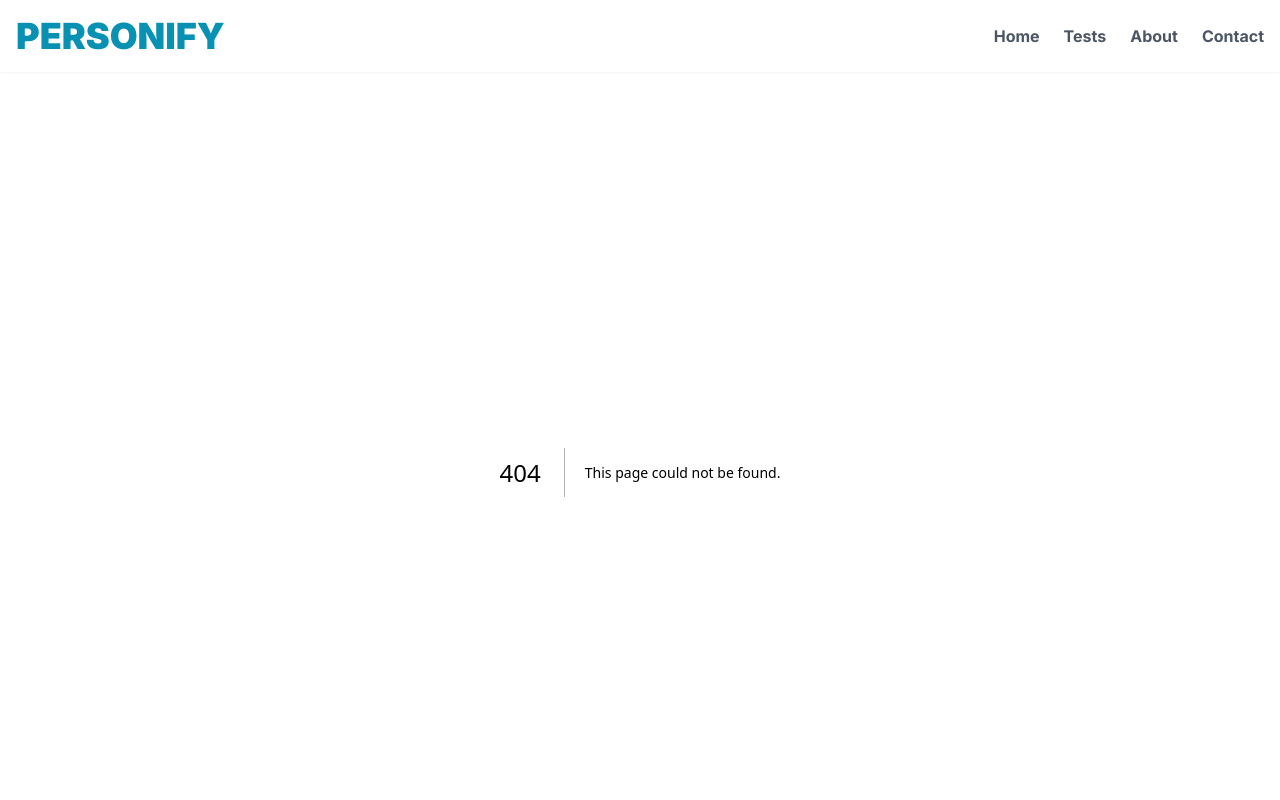
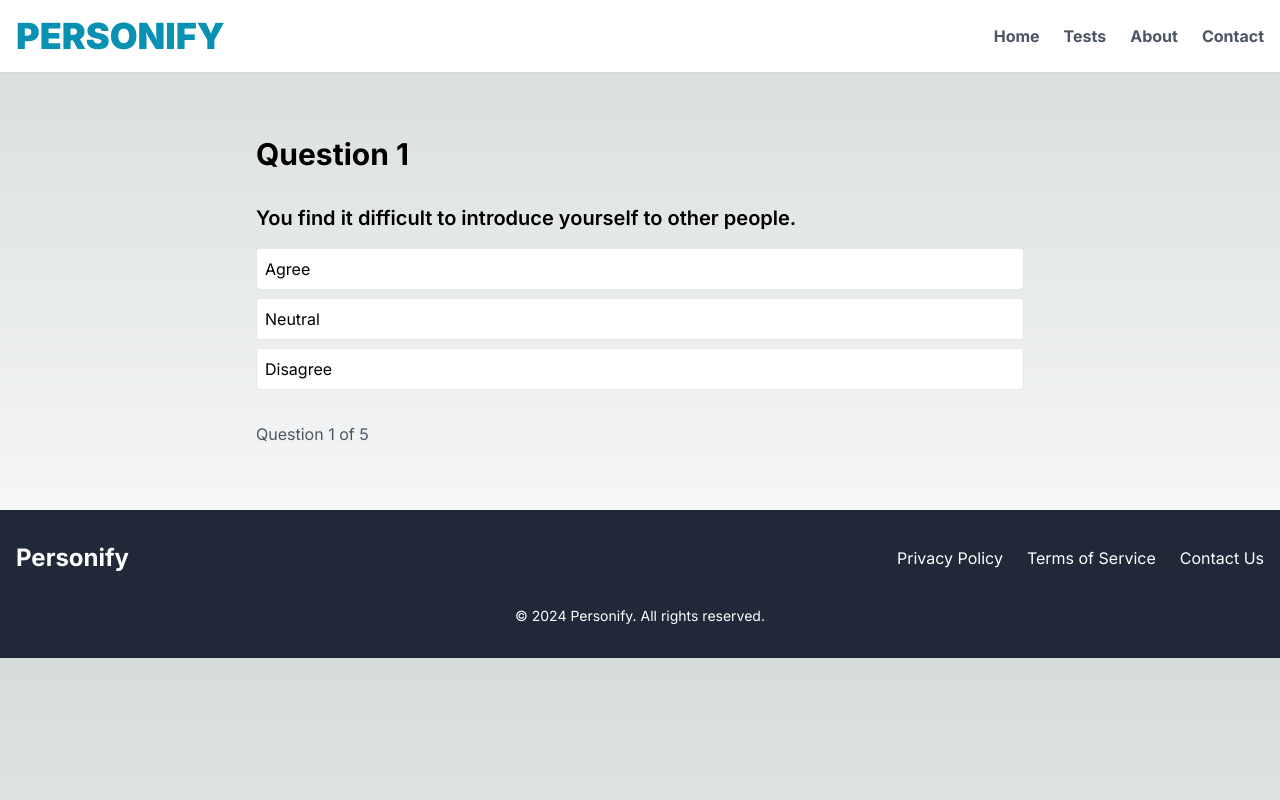
Before and after one commit to sunnyinspired/personify, a Next.js app: page /tests/questions in a window 1280 px wide. Before the commit this address had no page. Shown: the top 800 px of the page. Built offline with nearby package versions, Linux system fonts and the light colour scheme.

Commit message:
Added tests page and questions page with the question component

```diff
--- /dev/null
+++ b/app/api/questions/route.js
@@ -0,0 +1,16 @@
+import { promises as fs } from 'fs'
+import path from 'path'
+export async function GET(){
+    try {
+
+        const filepath = path.join(process.cwd(), 'utils', 'data');
+        const data = await fs.readFile(path.join(filepath, 'questions.json'), 'utf-8');
+        const parsedData = JSON.parse(data)
+
+        return new Response(JSON.stringify(parsedData));
+        } catch (error) {
+          console.error('Error reading questions:', error);
+          return new Response(JSON.stringify({ error: 'Internal Server Error' }));
+        }
+
+}
--- /dev/null
+++ b/app/components/SpinLoader.jsx
@@ -0,0 +1,10 @@
+function SpinLoader() {
+  return (
+    <div className='flex justify-center items-center pb-10 h-[100%] z-[100] bg-[#00000076]  fixed top-0 bottom-0 w-full'>
+        <div className="lds-dual-ring"></div>
+
+    </div>
+  )
+}
+
+export default SpinLoader
--- a/app/components/header/Header.jsx
+++ b/app/components/header/Header.jsx
@@ -14,7 +14,11 @@ export default function Header() {
       <div className="container mx-auto px-4">
         <div className="flex justify-between items-center py-4">
           {/* Logo */}
-          <div className="text-4xl font-[900] text-cyan-600 uppercase">Personify</div>
+          <div className="text-4xl font-[900] text-cyan-600 uppercase">
+            <Link href='/'>
+              Personify
+            </Link>
+          </div>
 
           {/* Desktop Navigation */}
           <nav className="hidden md:flex space-x-6 font-bold">
--- a/app/components/questions/Question.jsx
+++ b/app/components/questions/Question.jsx
@@ -0,0 +1,33 @@
+'use client'
+
+export default function Question({ question, selectedAnswer, onAnswer }) {
+    return (
+      <div className="mb-8">
+        <h2 className="text-xl font-semibold mb-4">{question?.text}</h2>
+        <div className="space-y-2">
+          {question?.answers.map((answer, index) => (
+            <label key={index} className="block">
+              <input
+                type="radio"
+                name={`question-${question?.id}`}
+                value={answer?.score}
+                checked={selectedAnswer === answer.score}
+                onChange={() => onAnswer(answer.score)}
+                className="sr-only"
+              />
+              <span
+                className={`block w-full p-2 text-left border rounded cursor-pointer transition-colors duration-200 ease-in-out
+                  ${
+                    selectedAnswer === answer.score
+                      ? 'bg-purple-500 text-white'
+                      : 'bg-white hover:bg-gray-100'
+                  }`}
+              >
+                {answer.text}
+              </span>
+            </label>
+          ))}
+        </div>
+      </div>
+    );
+  }
--- a/app/layout.js
+++ b/app/layout.js
@@ -1,5 +1,6 @@
 import { Inter } from "next/font/google";
 import "./globals.css";
+import '@/public/styles/loading.css'
 import Header from "./components/header/Header";
 import Footer from "./components/footer/Footer";
 
--- a/app/page.jsx
+++ b/app/page.jsx
@@ -1,5 +1,6 @@
 import Image from 'next/image';
 import Testimonial from './components/testimonials/Testimonial';
+import Link from 'next/link';
 
 export default function Home() {
   return (
@@ -12,9 +13,10 @@ export default function Home() {
             <div className="md:w-1/2 mb-8 md:mb-0">
               <h1 className="text-4xl md:text-6xl font-bold mb-4">Discover Your True Self</h1>
               <p className="text-xl mb-8">Our professionally validated tests can provide insights into your personality.</p>
-              <button className="bg-white text-cyan-600 font-bold py-3 px-6 rounded-full hover:bg-gray-100 transition duration-300">
+              <Link href="/tests"
+                className="bg-white text-cyan-600 font-bold py-3 px-6 rounded-full hover:bg-gray-100 transition duration-300">
                 Take a Test
-              </button>
+              </Link>
             </div>
             <div className="md:w-1/2 p-0">
               <Image src="/images/ra2.png"
@@ -61,9 +63,9 @@ export default function Home() {
           <div className="container mx-auto px-4 text-center">
             <h2 className="text-3xl font-bold mb-4">Ready to Discover Your Personality?</h2>
             <p className="text-xl mb-8">Take our free personality test and gain valuable insights today.</p>
-            <button className="bg-white text-cyan-600 font-bold py-3 px-8 rounded-full hover:bg-gray-100 transition duration-300">
+            <Link href="/tests"  className="bg-white text-cyan-600 font-bold py-3 px-8 rounded-full hover:bg-gray-100 transition duration-300">
               Start Free Test
-            </button>
+            </Link>
           </div>
         </section>
       </main>
--- a/app/tests/page.jsx
+++ b/app/tests/page.jsx
@@ -1,8 +1,17 @@
-import React from 'react'
+import Link from "next/link"
+
 
 function Test() {
+
   return (
-    <div>Test</div>
+    <div className="text-center py-32">
+        <h1 className="text-4xl font-bold mb-8">Personality Test</h1>
+        <p className="mb-8">Discover if you're an introvert or an extrovert!</p>
+        <Link href="/tests/questions"
+            className="bg-cyan-600 hover:bg-cyan-800 text-white font-bold py-2 px-4 rounded">
+            Start Test
+        </Link>
+      </div>
   )
 }
 
--- /dev/null
+++ b/app/tests/questions/page.jsx
@@ -0,0 +1,75 @@
+'use client'
+import SpinLoader from "@/app/components/SpinLoader";
+import Question from "@/app/components/questions/Question";
+import { getPersonality } from "@/utils/functions/personality";
+import axios from "axios";
+import { useRouter } from "next/navigation";
+import { useEffect, useState } from "react"
+
+function TestQuestions() {
+    const [questions, setQuestions] = useState([]);
+    const [currentQuestionIndex, setCurrentQuestionIndex] = useState(0);
+    const [scores, setScores] = useState([]);
+    const [selectedAnswer, setSelectedAnswer] = useState(null);
+    const [loading, setLoading] = useState(false)
+
+    const router = useRouter()
+
+    const getQuestions = () =>{
+        setLoading(true)
+        axios.get('/api/questions')
+        .then(response => {
+            setLoading(false)
+            setQuestions(response.data)
+        })
+    }
+
+    const handleAnswer = (score) =>{
+        setSelectedAnswer(score);
+        const newScores = [...scores];
+        newScores[currentQuestionIndex] = score;
+        setScores(newScores);
+        if(currentQuestionIndex < questions.length - 1){
+            setCurrentQuestionIndex(currentQuestionIndex + 1)
+        }
+        else{
+            const personality = btoa(getPersonality(scores));
+            router.push(`/test-result?t=${personality}`)
+        }
+    }
+
+    useEffect(() =>{
+        getQuestions()
+    },[])
+
+    useEffect(() => {
+        // Reset selected answer when moving to a new question
+        setSelectedAnswer(null);
+      }, [currentQuestionIndex]);
+
+  return (
+    <>
+    {
+        loading && <SpinLoader />
+    }
+    <div className="mx-auto py-16 lg:w-[60%]">
+        {
+            questions &&
+            <>
+            <h1 className="text-3xl font-bold mb-8">Question {currentQuestionIndex + 1}</h1>
+            <Question question={questions[currentQuestionIndex]}
+                onAnswer={handleAnswer}
+                selectedAnswer={selectedAnswer}
+            />
+            <div className="mt-4 text-gray-600">
+            Question {currentQuestionIndex + 1} of {questions.length}
+            </div>
+
+            </>
+        }
+    </div>
+    </>
+  )
+}
+
+export default TestQuestions
--- /dev/null
+++ b/public/styles/loading.css
@@ -0,0 +1,32 @@
+.lds-dual-ring {
+    /* change color here */
+    color: #1c4c5b
+  }
+  .lds-dual-ring,
+  .lds-dual-ring:after {
+    box-sizing: border-box;
+  }
+  .lds-dual-ring {
+    display: inline-block;
+    width: 80px;
+    height: 80px;
+  }
+  .lds-dual-ring:after {
+    content: " ";
+    display: block;
+    width: 64px;
+    height: 64px;
+    margin: 8px;
+    border-radius: 50%;
+    border: 6.4px solid currentColor;
+    border-color: currentColor transparent currentColor transparent;
+    animation: lds-dual-ring 1.2s linear infinite;
+  }
+  @keyframes lds-dual-ring {
+    0% {
+      transform: rotate(0deg);
+    }
+    100% {
+      transform: rotate(360deg);
+    }
+  }
--- /dev/null
+++ b/utils/functions/personality.js
@@ -0,0 +1,4 @@
+export const getPersonality = (scores) => {
+    const totalScore = scores.reduce((sum, score) => sum + score, 0);
+    return totalScore > 0 ? "Extrovert" : "Introvert";
+  }
```
